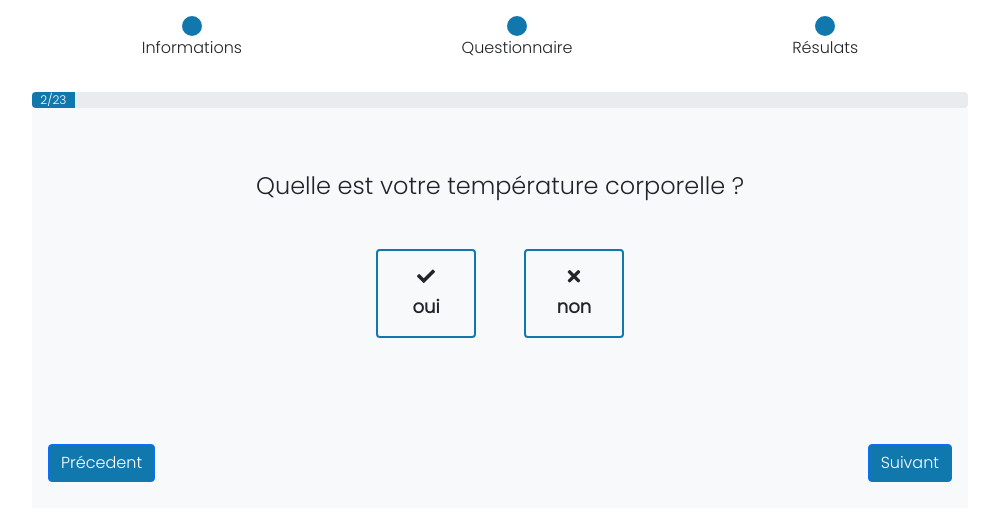
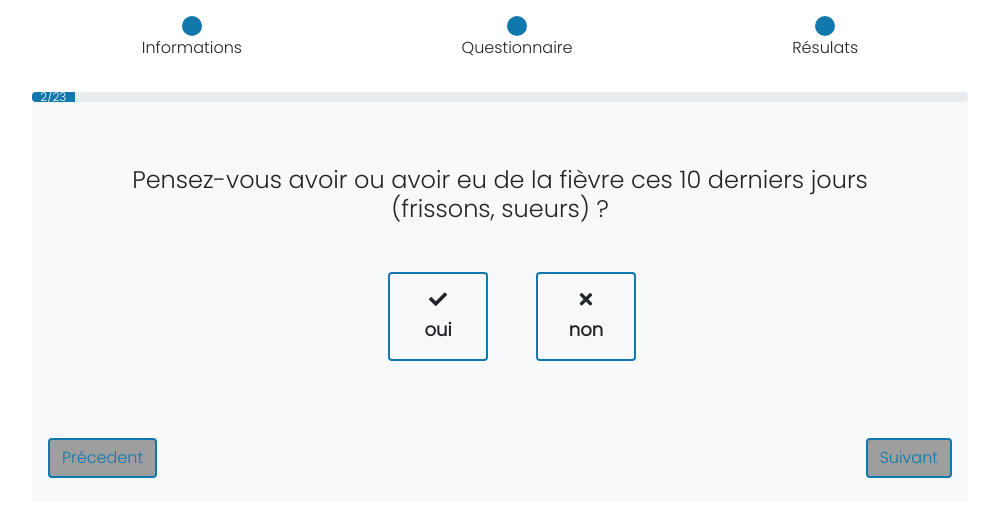
Before and after one commit to lahlaliwassim2/Test-COVID-19, a PHP site: page /questions.php in a window 1280 px wide, after a click on "Suivant". Shown: the part 66-587 px from the top of the page, without its empty margins (140-1139 px from the left). Run offline with PHP 8.4, Linux system fonts and the light colour scheme; some libraries are stand-ins or nearby versions; grey boxes are pictures that could not be loaded.

Commit message:
add questions structure

```diff
--- a/css/style.css
+++ b/css/style.css
@@ -1,8 +1,10 @@
+
 
 @import url('https://fonts.googleapis.com/css2?family=Poppins:wght@300&display=swap');
 *{
     font-family: 'Poppins', sans-serif;
 }
+
 .w-img{
     width: auto;
     height: 20vh;
@@ -42,22 +44,44 @@
     color: #1078AD;
     line-height: 35px;
 }
+
+
+.bg-header{
+    background-image: url(../assets/img/bg-header.svg);
+}
+
 .bg-header{
     background-image: url(../assets/img/bg-header.svg);
 }
 .Questions{
     height: 400px;
 }
+
 .langue{
     font-size: 15px;
 }
+.progress-bar{
+    background-color:#1078AD !important;
+}
 .btn-primary{
-    background-color: #1078AD !important;
+    background: url(../assets/img/bg-header.svg) !important;
+    background-size: cover !important;
+    border: 2px solid #1078AD !important;
+    color: #1078AD !important;
+}
+.btn-primary:hover{
+    background-color:#1078AD !important;
+    transition: .5s ease-in-out !important;
+    color: white !important;
 }
 .circle{
     background-color:#1078AD;
     height: 20px;
     width: 20px;
+}
+
+.progress{
+    height: 10px !important;
 }
 
 nav .nav-link{
@@ -70,6 +94,7 @@ nav .nav-link:hover{
 .error404 {
     width: 50vw;
 }
+
 .DemarrerBg{
     background-color: #96C5DC;
 }
--- a/questions.php
+++ b/questions.php
@@ -6,6 +6,7 @@
 
     <?php include './components/header.php'; ?>
     <main class="container w-75">
+
             <div class="stiper d-flex justify-content-around my-3">
                 <div class="Info d-flex flex-column align-items-center">
                     <span class=" circle rounded-circle"></span>
@@ -23,10 +24,11 @@
 
 
             <div class="progress">
-                    <div class="progress-bar btn-primary">
+                    <div class="progress-bar">
                         <span class="nbr-Q"></span>
                     </div>
             </div>
+
             <div class="Questions pt-5 bg-light">
                 <div id="carouselExampleControls" class="carousel slide h-75" data-bs-interval="false">
                     <div class="carousel-inner">
@@ -44,13 +46,12 @@
                                             <span>non</span>
                                             </div>
                                 </div>
-                                    <div class="form-check">
-                                    </div>
                             </div>
                         </div>
 
-                    <div class=" Q-2 carousel-item px-5 py-3">
-                        <h4 class="text-center">Quelle est votre température corporelle ?</h4>
+
+                        <div class="Q-2 carousel-item px-5 py-3">
+                            <h4 class="text-center">Pensez-vous avoir ou avoir eu de la fièvre ces 10 derniers jours (frissons, sueurs) ?</h4>
                             <div class="reponse d-flex justify-content-center mt-5">
                                 <div class="form-check d-flex gap-5">
                                             <div class="check oui d-flex flex-column gap-2 align-items-center px-4 py-3">
@@ -62,14 +63,11 @@
                                             <span>non</span>
                                             </div>
                                 </div>
-                                    <div class="form-check">
                             </div>
                         </div>
 
-                    </div>
-
-                    <div class=" Q-3 carousel-item px-5 py-3">
-                        <h4 class="text-center">Quelle est votre température corporelle ?</h4>
+                        <div class="Q-3 carousel-item px-5 py-3">
+                            <h4 class="text-center">3</h4>
                             <div class="reponse d-flex justify-content-center mt-5">
                                 <div class="form-check d-flex gap-5">
                                             <div class="check oui d-flex flex-column gap-2 align-items-center px-4 py-3">
@@ -81,14 +79,12 @@
                                             <span>non</span>
                                             </div>
                                 </div>
-                                    <div class="form-check">
                             </div>
                         </div>
 
-                    </div>
 
-                    <div class=" Q-4 carousel-item px-5 py-3">
-                        <h4 class="text-center">Quelle est votre température corporelle ?</h4>
+                        <div class="Q-4 carousel-item px-5 py-3">
+                            <h4 class="text-center">4</h4>
                             <div class="reponse d-flex justify-content-center mt-5">
                                 <div class="form-check d-flex gap-5">
                                             <div class="check oui d-flex flex-column gap-2 align-items-center px-4 py-3">
@@ -100,14 +96,11 @@
                                             <span>non</span>
                                             </div>
                                 </div>
-                                    <div class="form-check">
                             </div>
                         </div>
 
-                    </div>
-
-                    <div class=" Q-5 carousel-item px-5 py-3">
-                        <h4 class="text-center">Quelle est votre température corporelle ?</h4>
+                        <div class="Q-5 carousel-item px-5 py-3">
+                            <h4 class="text-center">Pensez-vous avoir ou avoir eu de la fièvre ces 10 derniers jours (frissons, sueurs) ?</h4>
                             <div class="reponse d-flex justify-content-center mt-5">
                                 <div class="form-check d-flex gap-5">
                                             <div class="check oui d-flex flex-column gap-2 align-items-center px-4 py-3">
@@ -119,14 +112,12 @@
                                             <span>non</span>
                                             </div>
                                 </div>
-                                    <div class="form-check">
                             </div>
                         </div>
 
-                    </div>
 
-                    <div class=" Q-6 carousel-item px-5 py-3">
-                        <h4 class="text-center">Quelle est votre température corporelle ?</h4>
+                        <div class="Q-6 carousel-item px-5 py-3">
+                            <h4 class="text-center">Pensez-vous avoir ou avoir eu de la fièvre ces 10 derniers jours (frissons, sueurs) ?</h4>
                             <div class="reponse d-flex justify-content-center mt-5">
                                 <div class="form-check d-flex gap-5">
                                             <div class="check oui d-flex flex-column gap-2 align-items-center px-4 py-3">
@@ -138,13 +129,11 @@
                                             <span>non</span>
                                             </div>
                                 </div>
-                                    <div class="form-check">
                             </div>
                         </div>
 
-                    </div>
-                    <div class=" Q-7 carousel-item px-5 py-3">
-                        <h4 class="text-center">Quelle est votre température corporelle ?</h4>
+                        <div class="Q-7 carousel-item px-5 py-3">
+                            <h4 class="text-center">Pensez-vous avoir ou avoir eu de la fièvre ces 10 derniers jours (frissons, sueurs) ?</h4>
                             <div class="reponse d-flex justify-content-center mt-5">
                                 <div class="form-check d-flex gap-5">
                                             <div class="check oui d-flex flex-column gap-2 align-items-center px-4 py-3">
@@ -156,14 +145,11 @@
                                             <span>non</span>
                                             </div>
                                 </div>
-                                    <div class="form-check">
                             </div>
                         </div>
 
-                    </div>
-
-                    <div class=" Q-8 carousel-item px-5 py-3">
-                        <h4 class="text-center">Quelle est votre température corporelle ?</h4>
+                        <div class="Q-8 carousel-item px-5 py-3">
+                            <h4 class="text-center">Pensez-vous avoir ou avoir eu de la fièvre ces 10 derniers jours (frissons, sueurs) ?</h4>
                             <div class="reponse d-flex justify-content-center mt-5">
                                 <div class="form-check d-flex gap-5">
                                             <div class="check oui d-flex flex-column gap-2 align-items-center px-4 py-3">
@@ -175,14 +161,11 @@
                                             <span>non</span>
                                             </div>
                                 </div>
-                                    <div class="form-check">
                             </div>
                         </div>
 
-                    </div>
-
-                    <div class=" Q-9 carousel-item px-5 py-3">
-                        <h4 class="text-center">Quelle est votre température corporelle ?</h4>
+                        <div class="Q-9 carousel-item px-5 py-3">
+                            <h4 class="text-center">Pensez-vous avoir ou avoir eu de la fièvre ces 10 derniers jours (frissons, sueurs) ?</h4>
                             <div class="reponse d-flex justify-content-center mt-5">
                                 <div class="form-check d-flex gap-5">
                                             <div class="check oui d-flex flex-column gap-2 align-items-center px-4 py-3">
@@ -194,14 +177,11 @@
                                             <span>non</span>
                                             </div>
                                 </div>
-                                    <div class="form-check">
                             </div>
                         </div>
 
-                    </div>
-
-                    <div class=" Q-10 carousel-item px-5 py-3">
-                        <h4 class="text-center">Quelle est votre température corporelle ?</h4>
+                        <div class="Q-10 carousel-item px-5 py-3">
+                            <h4 class="text-center">Pensez-vous avoir ou avoir eu de la fièvre ces 10 derniers jours (frissons, sueurs) ?</h4>
                             <div class="reponse d-flex justify-content-center mt-5">
                                 <div class="form-check d-flex gap-5">
                                             <div class="check oui d-flex flex-column gap-2 align-items-center px-4 py-3">
@@ -213,13 +193,11 @@
                                             <span>non</span>
                                             </div>
                                 </div>
-                                    <div class="form-check">
                             </div>
                         </div>
 
-                    </div>
-                    <div class=" Q-11 carousel-item px-5 py-3">
-                        <h4 class="text-center">Quelle est votre température corporelle ?</h4>
+                        <div class="Q-11 carousel-item px-5 py-3">
+                            <h4 class="text-center">Pensez-vous avoir ou avoir eu de la fièvre ces 10 derniers jours (frissons, sueurs) ?</h4>
                             <div class="reponse d-flex justify-content-center mt-5">
                                 <div class="form-check d-flex gap-5">
                                             <div class="check oui d-flex flex-column gap-2 align-items-center px-4 py-3">
@@ -231,14 +209,11 @@
                                             <span>non</span>
                                             </div>
                                 </div>
-                                    <div class="form-check">
                             </div>
                         </div>
 
-                    </div>
-
-                    <div class=" Q-12 carousel-item px-5 py-3">
-                        <h4 class="text-center">Quelle est votre température corporelle ?</h4>
+                        <div class="Q-12 carousel-item px-5 py-3">
+                            <h4 class="text-center">Pensez-vous avoir ou avoir eu de la fièvre ces 10 derniers jours (frissons, sueurs) ?</h4>
                             <div class="reponse d-flex justify-content-center mt-5">
                                 <div class="form-check d-flex gap-5">
                                             <div class="check oui d-flex flex-column gap-2 align-items-center px-4 py-3">
@@ -250,13 +225,10 @@
                                             <span>non</span>
                                             </div>
                                 </div>
-                                    <div class="form-check">
                             </div>
                         </div>
-
-                    </div>
-                    <div class=" Q-13 carousel-item px-5 py-3">
-                        <h4 class="text-center">Quelle est votre température corporelle ?</h4>
+                        <div class="Q-13 carousel-item px-5 py-3">
+                            <h4 class="text-center">Pensez-vous avoir ou avoir eu de la fièvre ces 10 derniers jours (frissons, sueurs) ?</h4>
                             <div class="reponse d-flex justify-content-center mt-5">
                                 <div class="form-check d-flex gap-5">
                                             <div class="check oui d-flex flex-column gap-2 align-items-center px-4 py-3">
@@ -268,14 +240,11 @@
                                             <span>non</span>
                                             </div>
                                 </div>
-                                    <div class="form-check">
                             </div>
                         </div>
 
-                    </div>
-
-                    <div class=" Q-14 carousel-item px-5 py-3">
-                        <h4 class="text-center">Quelle est votre température corporelle ?</h4>
+                        <div class="Q-14 carousel-item px-5 py-3">
+                            <h4 class="text-center">Pensez-vous avoir ou avoir eu de la fièvre ces 10 derniers jours (frissons, sueurs) ?</h4>
                             <div class="reponse d-flex justify-content-center mt-5">
                                 <div class="form-check d-flex gap-5">
                                             <div class="check oui d-flex flex-column gap-2 align-items-center px-4 py-3">
@@ -287,14 +256,12 @@
                                             <span>non</span>
                                             </div>
                                 </div>
-                                    <div class="form-check">
                             </div>
                         </div>
 
-                    </div>
 
-                    <div class=" Q-15 carousel-item px-5 py-3">
-                        <h4 class="text-center">Quelle est votre température corporelle ?</h4>
+                        <div class="Q-15 carousel-item px-5 py-3">
+                            <h4 class="text-center">15</h4>
                             <div class="reponse d-flex justify-content-center mt-5">
                                 <div class="form-check d-flex gap-5">
                                             <div class="check oui d-flex flex-column gap-2 align-items-center px-4 py-3">
@@ -306,14 +273,11 @@
                                             <span>non</span>
                                             </div>
                                 </div>
-                                    <div class="form-check">
                             </div>
                         </div>
 
-                    </div>
-
-                    <div class=" Q-16 carousel-item px-5 py-3">
-                        <h4 class="text-center">Quelle est votre température corporelle ?</h4>
+                        <div class="Q-16 carousel-item px-5 py-3">
+                            <h4 class="text-center">Pensez-vous avoir ou avoir eu de la fièvre ces 10 derniers jours (frissons, sueurs) ?</h4>
                             <div class="reponse d-flex justify-content-center mt-5">
                                 <div class="form-check d-flex gap-5">
                                             <div class="check oui d-flex flex-column gap-2 align-items-center px-4 py-3">
@@ -325,13 +289,11 @@
                                             <span>non</span>
                                             </div>
                                 </div>
-                                    <div class="form-check">
                             </div>
                         </div>
 
-                    </div>
-                    <div class=" Q-17 carousel-item px-5 py-3">
-                        <h4 class="text-center">Quelle est votre température corporelle ?</h4>
+                        <div class="Q-17 carousel-item px-5 py-3">
+                            <h4 class="text-center">Pensez-vous avoir ou avoir eu de la fièvre ces 10 derniers jours (frissons, sueurs) ?</h4>
                             <div class="reponse d-flex justify-content-center mt-5">
                                 <div class="form-check d-flex gap-5">
                                             <div class="check oui d-flex flex-column gap-2 align-items-center px-4 py-3">
@@ -343,13 +305,11 @@
                                             <span>non</span>
                                             </div>
                                 </div>
-                                    <div class="form-check">
                             </div>
                         </div>
 
-                    </div>
-                    <div class=" Q-18 carousel-item px-5 py-3">
-                        <h4 class="text-center">Quelle est votre température corporelle ?</h4>
+                        <div class="Q-18 carousel-item px-5 py-3">
+                            <h4 class="text-center">Pensez-vous avoir ou avoir eu de la fièvre ces 10 derniers jours (frissons, sueurs) ?</h4>
                             <div class="reponse d-flex justify-content-center mt-5">
                                 <div class="form-check d-flex gap-5">
                                             <div class="check oui d-flex flex-column gap-2 align-items-center px-4 py-3">
@@ -361,13 +321,11 @@
                                             <span>non</span>
                                             </div>
                                 </div>
-                                    <div class="form-check">
                             </div>
                         </div>
 
-                    </div>
-                    <div class=" Q-19 carousel-item px-5 py-3">
-                        <h4 class="text-center">Quelle est votre température corporelle ?</h4>
+                        <div class="Q-19 carousel-item px-5 py-3">
+                            <h4 class="text-center">Pensez-vous avoir ou avoir eu de la fièvre ces 10 derniers jours (frissons, sueurs) ?</h4>
                             <div class="reponse d-flex justify-content-center mt-5">
                                 <div class="form-check d-flex gap-5">
                                             <div class="check oui d-flex flex-column gap-2 align-items-center px-4 py-3">
@@ -379,13 +337,11 @@
                                             <span>non</span>
                                             </div>
                                 </div>
-                                    <div class="form-check">
                             </div>
                         </div>
 
-                    </div>
-                    <div class=" Q-20 carousel-item px-5 py-3">
-                        <h4 class="text-center">Quelle est votre température corporelle ?</h4>
+                        <div class="Q-20 carousel-item px-5 py-3">
+                            <h4 class="text-center">Pensez-vous avoir ou avoir eu de la fièvre ces 10 derniers jours (frissons, sueurs) ?</h4>
                             <div class="reponse d-flex justify-content-center mt-5">
                                 <div class="form-check d-flex gap-5">
                                             <div class="check oui d-flex flex-column gap-2 align-items-center px-4 py-3">
@@ -397,13 +353,11 @@
                                             <span>non</span>
                                             </div>
                                 </div>
-                                    <div class="form-check">
                             </div>
                         </div>
 
-                    </div>
-                    <div class=" Q-21 carousel-item px-5 py-3">
-                        <h4 class="text-center">Quelle est votre température corporelle ?</h4>
+                        <div class="Q-21 carousel-item px-5 py-3">
+                            <h4 class="text-center">Pensez-vous avoir ou avoir eu de la fièvre ces 10 derniers jours (frissons, sueurs) ?</h4>
                             <div class="reponse d-flex justify-content-center mt-5">
                                 <div class="form-check d-flex gap-5">
                                             <div class="check oui d-flex flex-column gap-2 align-items-center px-4 py-3">
@@ -415,13 +369,11 @@
                                             <span>non</span>
                                             </div>
                                 </div>
-                                    <div class="form-check">
                             </div>
                         </div>
 
-                    </div>
-                    <div class=" Q-22 carousel-item px-5 py-3">
-                        <h4 class="text-center">Quelle est votre température corporelle ?</h4>
+                        <div class="Q-22 carousel-item px-5 py-3">
+                            <h4 class="text-center">Pensez-vous avoir ou avoir eu de la fièvre ces 10 derniers jours (frissons, sueurs) ?</h4>
                             <div class="reponse d-flex justify-content-center mt-5">
                                 <div class="form-check d-flex gap-5">
                                             <div class="check oui d-flex flex-column gap-2 align-items-center px-4 py-3">
@@ -433,34 +385,28 @@
                                             <span>non</span>
                                             </div>
                                 </div>
-                                    <div class="form-check">
                             </div>
                         </div>
 
-                    </div>
-                    <div class=" Q-23 carousel-item px-5 py-3">
-                        <h4 class="text-center">Quelle est votre température corporelle ?</h4>
+                        <div class="Q-23 carousel-item px-5 py-3">
+                            <h4 class="text-center">Pensez-vous avoir ou avoir eu de la fièvre ces 10 derniers jours (frissons, sueurs) ?</h4>
                             <div class="reponse d-flex justify-content-center mt-5">
                                 <div class="form-check d-flex gap-5">
                                             <div class="check oui d-flex flex-column gap-2 align-items-center px-4 py-3">
                                             <i class="fas fa-check"></i>
                                             <span>oui</span>
                                             </div>
-
                                             <div class="check non d-flex flex-column gap-2 align-items-center px-4 py-3">
                                             <i class="fas fa-times"></i>
                                             <span>non</span>
                                             </div>
                                 </div>
-                                    <div class="form-check">
                             </div>
                         </div>
 
                     </div>
-
                 </div>
 
-                </div>
 
                 <div class="button d-flex justify-content-between mt-4 px-3 pb-3">
                     <button class="btn-prv btn btn-primary" type="button" data-bs-target="#carouselExampleControls" data-bs-slide="prev">
@@ -473,8 +419,6 @@
                 </div>
 
             </div>
-        </div>
-        </div>
     </main>
     <script src="https://cdn.jsdelivr.net/npm/bootstrap@5.1.3/dist/js/bootstrap.bundle.min.js"
         integrity="sha384-ka7Sk0Gln4gmtz2MlQnikT1wXgYsOg+OMhuP+IlRH9sENBO0LRn5q+8nbTov4+1p" crossorigin="anonymous">
```
Lines whose indentation alone changed are shown as unchanged.
